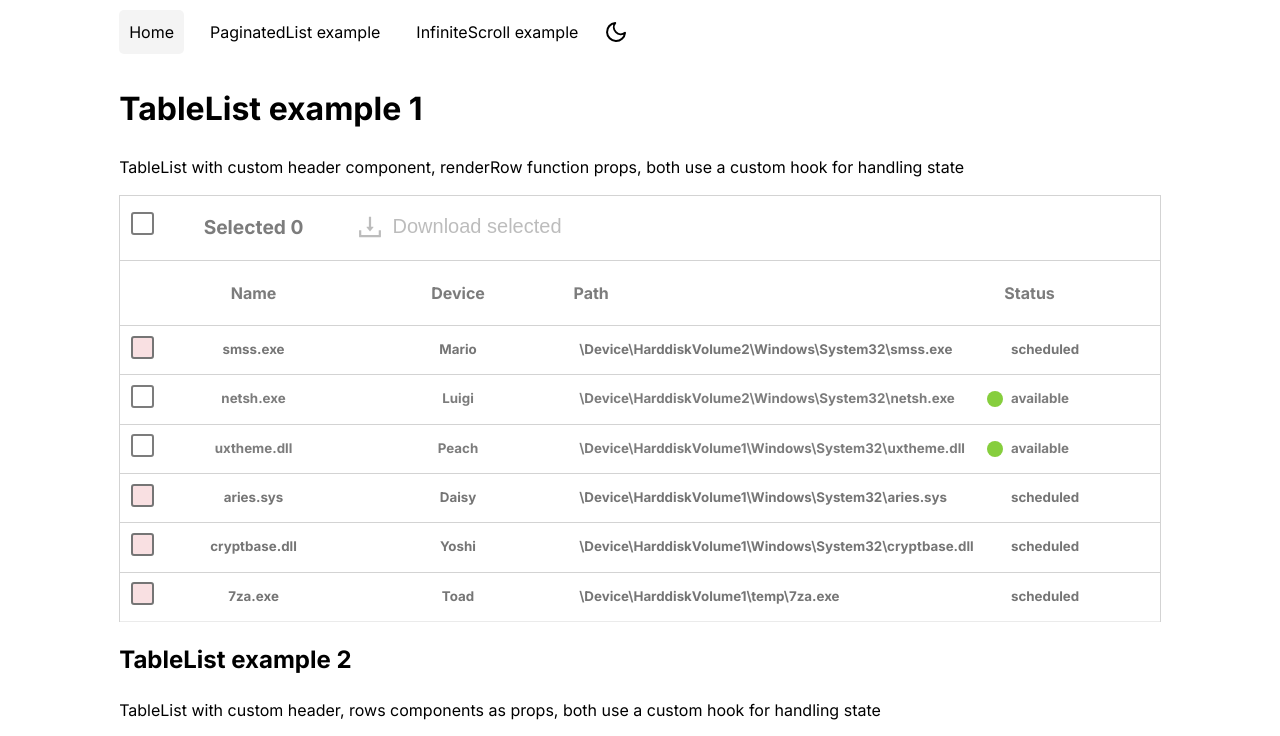
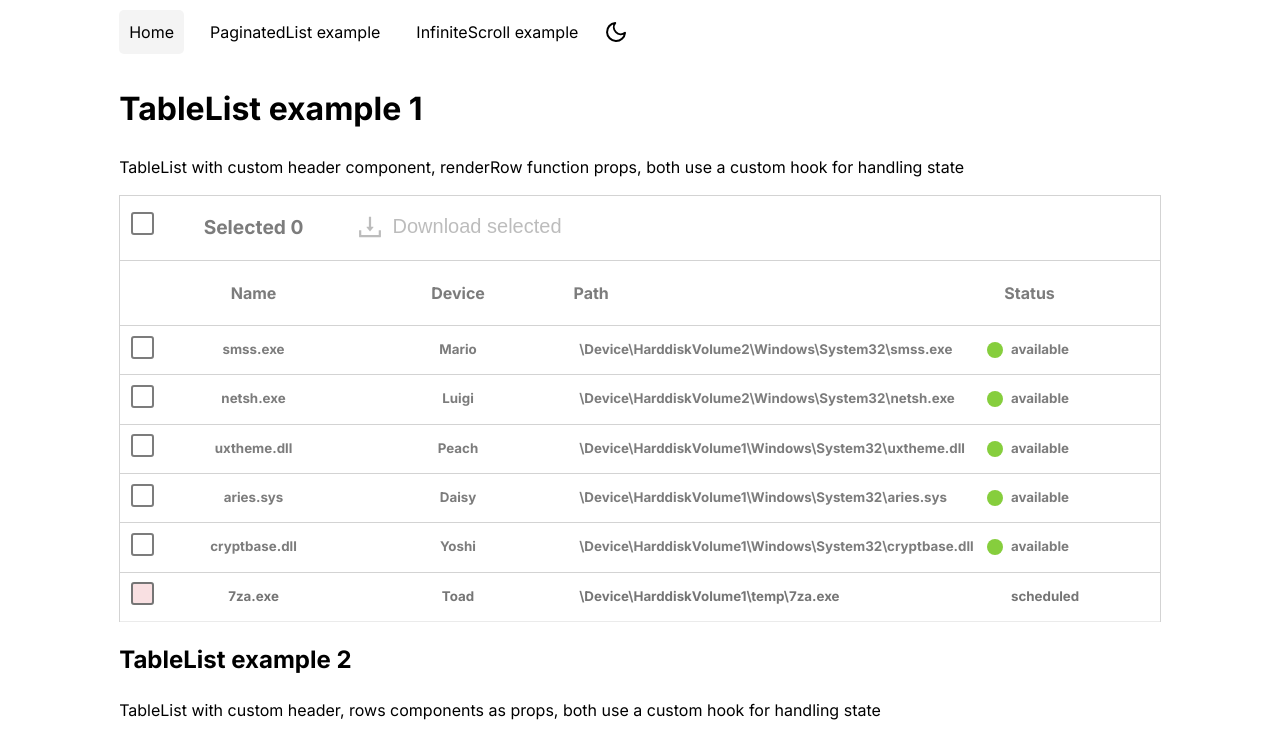
Before and after one commit to KamranProg/cs-download-list, a Next.js app: page / in a window 1280 px wide. Shown: the top 736 px of the page. Built offline with nearby package versions, Linux system fonts and the light colour scheme.

Commit message:
chore(data): Mark additional files as available for download

```diff
--- a/src/data/files_data.ts
+++ b/src/data/files_data.ts
@@ -10,7 +10,7 @@ export const data: FileData[] = [
     name: "smss.exe",
     device: "Mario",
     path: "\\Device\\HarddiskVolume2\\Windows\\System32\\smss.exe",
-    status: "scheduled",
+    status: "available",
   },
 
   {
@@ -31,14 +31,14 @@ export const data: FileData[] = [
     name: "aries.sys",
     device: "Daisy",
     path: "\\Device\\HarddiskVolume1\\Windows\\System32\\aries.sys",
-    status: "scheduled",
+    status: "available",
   },
 
   {
     name: "cryptbase.dll",
     device: "Yoshi",
     path: "\\Device\\HarddiskVolume1\\Windows\\System32\\cryptbase.dll",
-    status: "scheduled",
+    status: "available",
   },
 
   {
```
